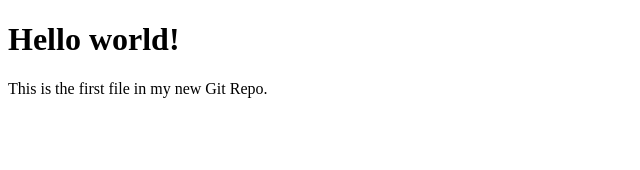
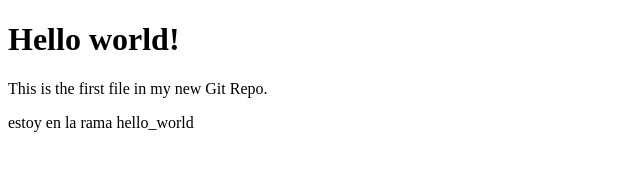
Before and after one commit to Ferdevcenter/Myproject, a plain HTML site: page index.html in a window 1280 px wide. Shown: the whole page, without its empty margins (0-640 px from the left). Drawn offline with Linux system fonts and the light colour scheme.

Commit message:
cambiamos index.html con saludo

```diff
--- a/index.html
+++ b/index.html
@@ -7,6 +7,6 @@
 
 <h1>Hello world!</h1>
 <p>This is the first file in my new Git Repo.</p>
-
+estoy en la rama hello_world
 </body>
 </html>
```
